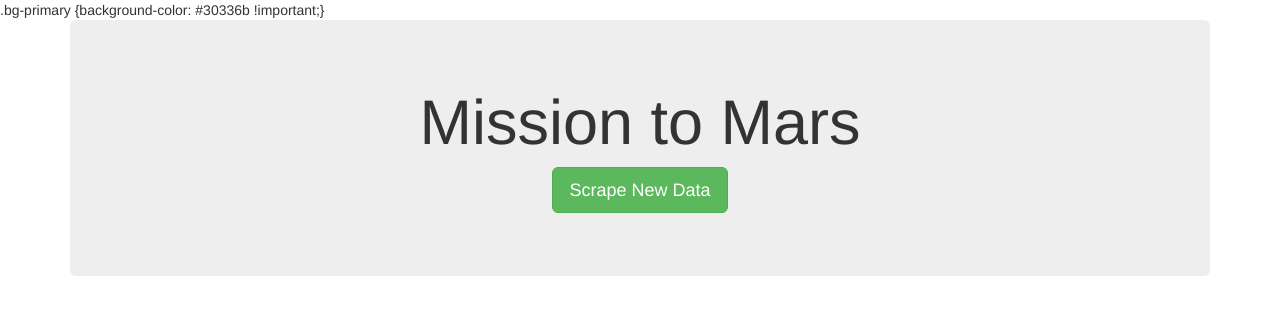
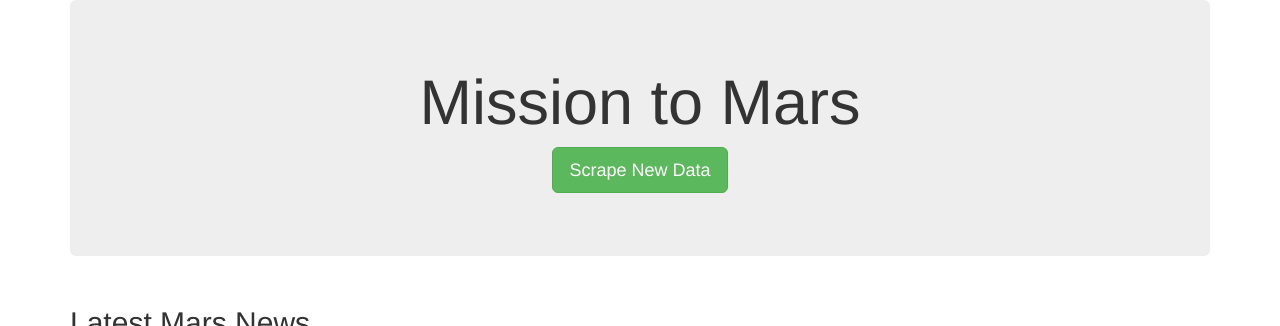
Before and after one commit to coconnell022/Mission-to-Mars, a Flask app: page / in a window 1280 px wide. Shown: the top 326 px of the page. Run offline with Flask 2, Linux system fonts and the light colour scheme; data that the repository does not hold is empty; some libraries are stand-ins or nearby versions.

Commit message:
updating

```diff
--- a/templates/index.html
+++ b/templates/index.html
@@ -11,8 +11,6 @@
     />
   </head>
   <body>
-    .bg-primary {background-color: #30336b !important;}
-
     <div class="container">
       <!-- Add Jumbotron to Header -->
       <div class="jumbotron text-center">
```
